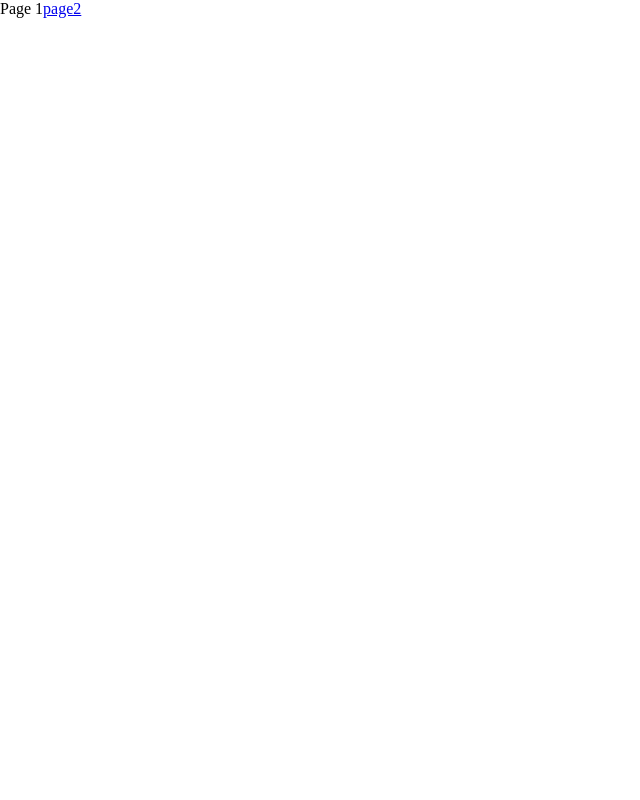
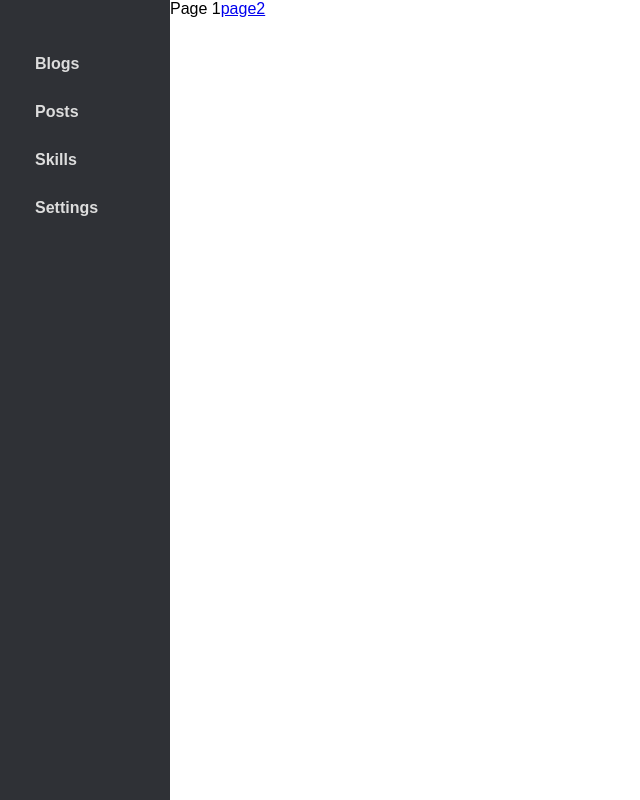
Before and after one commit to leecheuk/gatsby-cms, a React (Create React App) app: page / in a window 1280 px wide. Shown: the whole page, without its empty margins (0-640 px from the left). Built offline with nearby package versions, Linux system fonts and the light colour scheme.

Commit message:
added sidebar

```diff
--- a/src/App.js
+++ b/src/App.js
@@ -2,10 +2,13 @@ import React from 'react';
 import {BrowserRouter as Router} from 'react-router-dom';
 import RouterApp from './router';
 import './assets/scss/stylesheet.scss';
+// components
+import Sidebar from './components/Sidebar';
 
 function App() {
   return (
     <div className="App">
+      <Sidebar />
       <Router>
         <RouterApp />
       </Router>
--- a/src/assets/scss/_base.scss
+++ b/src/assets/scss/_base.scss
@@ -1,3 +1,9 @@
 body {
     margin: 0;
+    font-family: sans-serif;
+    height: 100vh;
+    box-sizing: border-box;
 }
+#root, .App {
+    height: 100%;
+}
--- a/src/assets/scss/stylesheet.scss
+++ b/src/assets/scss/stylesheet.scss
@@ -1,2 +1,6 @@
 @import 'variables';
 @import 'base';
+
+.App {
+    display: flex;
+}
--- /dev/null
+++ b/src/components/Sidebar/index.js
@@ -0,0 +1,17 @@
+import React from 'react';
+import styles from './sidebar.module.scss';
+
+const Sidebar = () => {
+    return (
+        <div className={styles['sidebar']}>
+            <ul className={styles['sidebar__list']}>
+                <li className={styles['sidebar__item']}>Blogs</li>
+                <li className={styles['sidebar__item']}>Posts</li>
+                <li className={styles['sidebar__item']}>Skills</li>
+                <li className={styles['sidebar__item']}>Settings</li>
+            </ul>
+        </div>
+    )
+};
+
+export default Sidebar;
--- /dev/null
+++ b/src/components/Sidebar/sidebar.module.scss
@@ -0,0 +1,22 @@
+.sidebar {
+    background: #2f3136;
+    color: #ddd;
+    padding: 40px 10px;
+    &__list {
+        list-style: none;
+        margin: 0;
+        padding: 0;
+    }
+    &__item {
+        padding: 15px 25px;
+        font-weight: bold;
+        border-radius: 3px;
+        cursor: default;
+        width: 100px;
+        user-select: none;
+    }
+    &__item:hover {
+        background: #41454c;
+        color: #FFF;
+    }
+}
```
